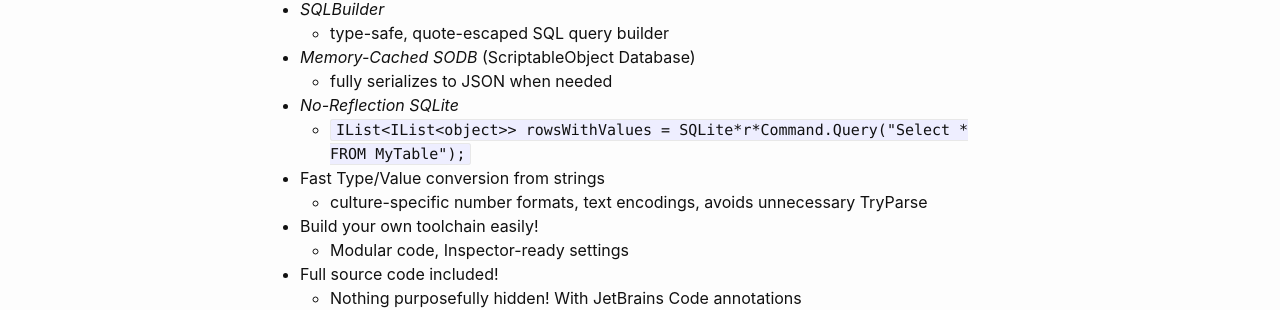
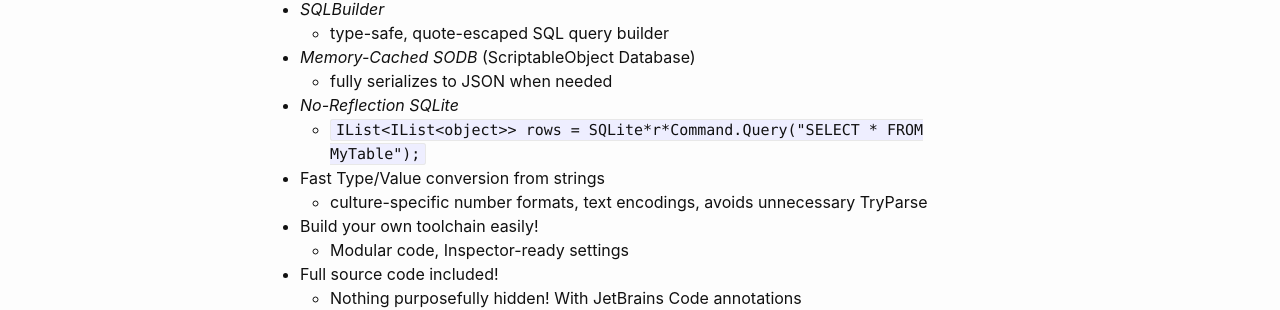
Before and after one commit to CodeSmile-0000011110110111/data.io-home, a Jekyll site: the page built from index.md, in a window 1280 px wide. Shown: the part 660-970 px from the top of the page. Built offline with Jekyll 4.4.1, drawn with Linux system fonts in a browser that asks for light colours.

Commit message:
Update index.md

```diff
--- a/index.md
+++ b/index.md
@@ -21,7 +21,7 @@ I just cannot _NOT_ write code the right way ...
 - *Memory-Cached SODB* (ScriptableObject Database)
   - fully serializes to JSON when needed
 - *No-Reflection SQLite*
-  - `IList<IList<object>> rowsWithValues = SQLite*r*Command.Query("Select * FROM MyTable");`
+  - `IList<IList<object>> rows = SQLite*r*Command.Query("SELECT * FROM MyTable");`
 - Fast Type/Value conversion from strings
   - culture-specific number formats, text encodings, avoids unnecessary TryParse
 - Build your own toolchain easily!
```
